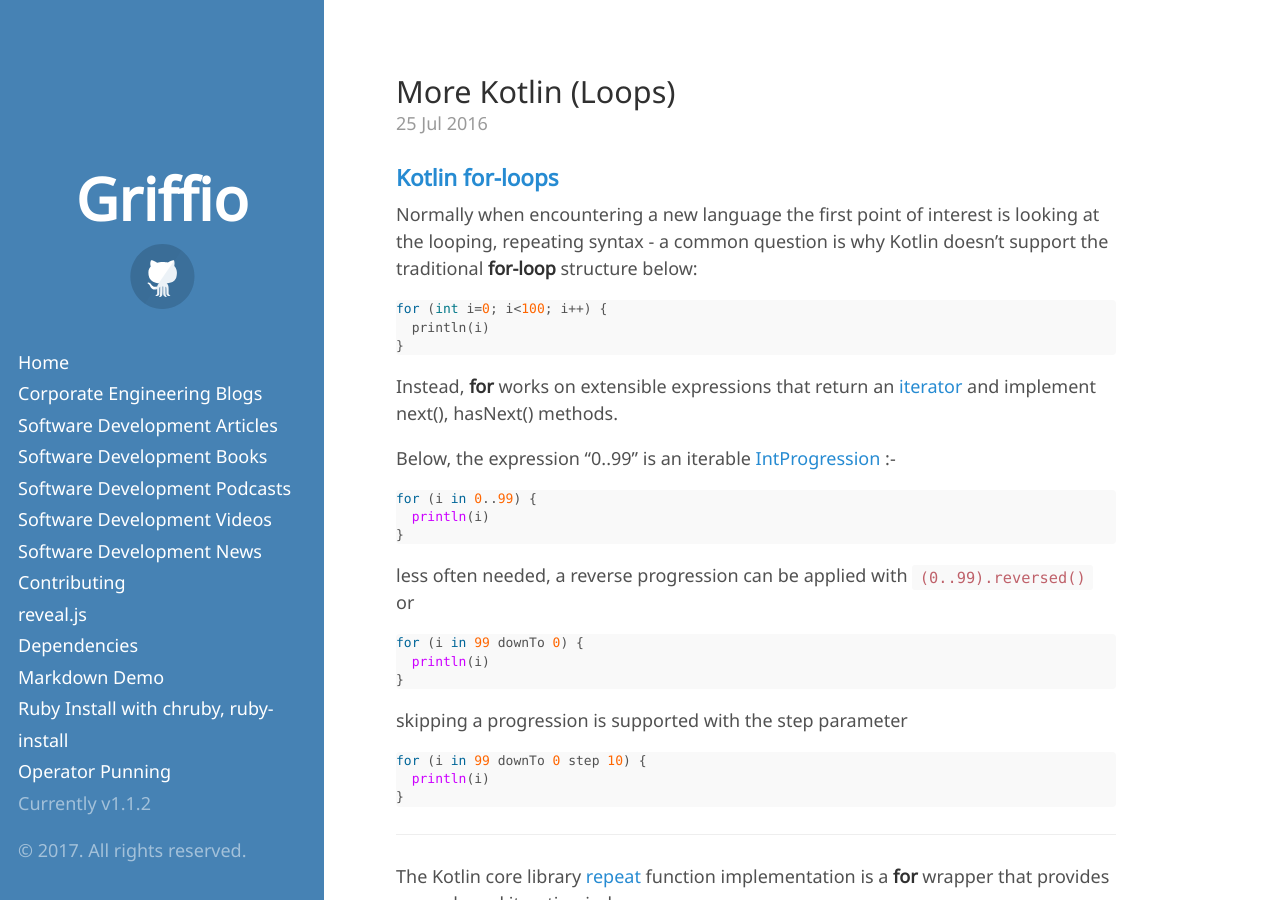
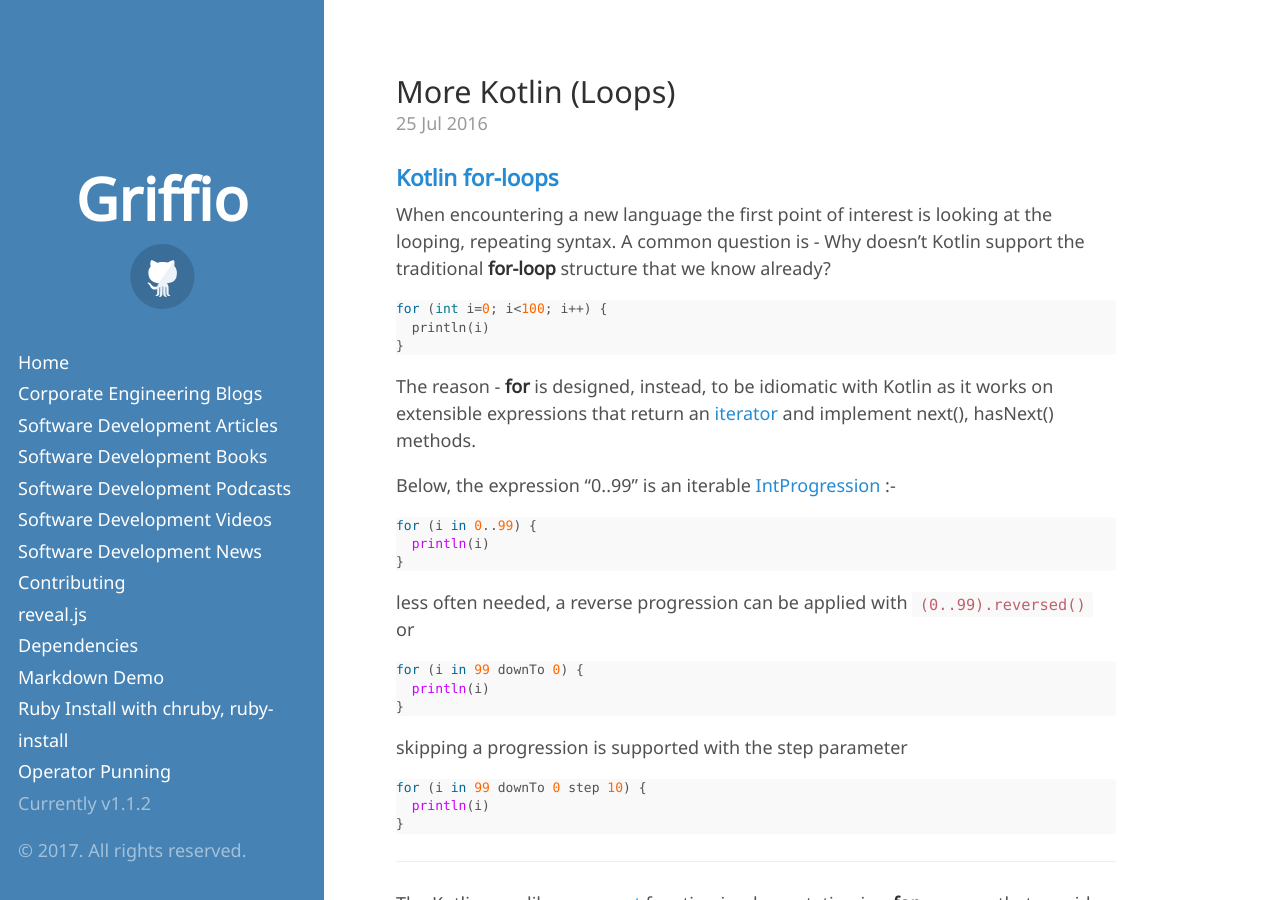
Before and after one commit to griffio/griffio.github.io, a Jekyll site: the page built from _posts/2016-07-25-More-Kotlin-Loops.md, in a window 1280 px wide and 900 px high. Built offline with Jekyll 4.4.1, drawn with Linux system fonts in a browser that asks for light colours; some web fonts are replaced.

Commit message:
Update 2016-07-25-More-Kotlin-Loops.md

````diff
--- a/_posts/2016-07-25-More-Kotlin-Loops.md
+++ b/_posts/2016-07-25-More-Kotlin-Loops.md
@@ -9,7 +9,7 @@
 
 ### [Kotlin for-loops](https://kotlinlang.org/docs/reference/control-flow.html#for-loops)
 
-Normally when encountering a new language the first point of interest is looking at the looping, repeating syntax - a common question is why Kotlin doesn’t support the traditional **for-loop** structure below:
+When encountering a new language the first point of interest is looking at the looping, repeating syntax. A common question is - Why doesn’t Kotlin support the traditional **for-loop** structure that we know already?
 
 ``` java
 for (int i=0; i<100; i++) {
@@ -17,7 +17,7 @@
 }
 ```
 
-Instead, **for** works on extensible expressions that return an [iterator](https://kotlinlang.org/api/latest/jvm/stdlib/kotlin.collections/-iterator/index.html) and implement next(), hasNext() methods.
+The reason - **for** is designed, instead, to be idiomatic with Kotlin as it works on extensible expressions that return an [iterator](https://kotlinlang.org/api/latest/jvm/stdlib/kotlin.collections/-iterator/index.html) and implement next(), hasNext() methods.
 
 Below, the expression "0..99" is an iterable [IntProgression](https://kotlinlang.org/api/latest/jvm/stdlib/kotlin.ranges/-int-progression/) :-
 
````
